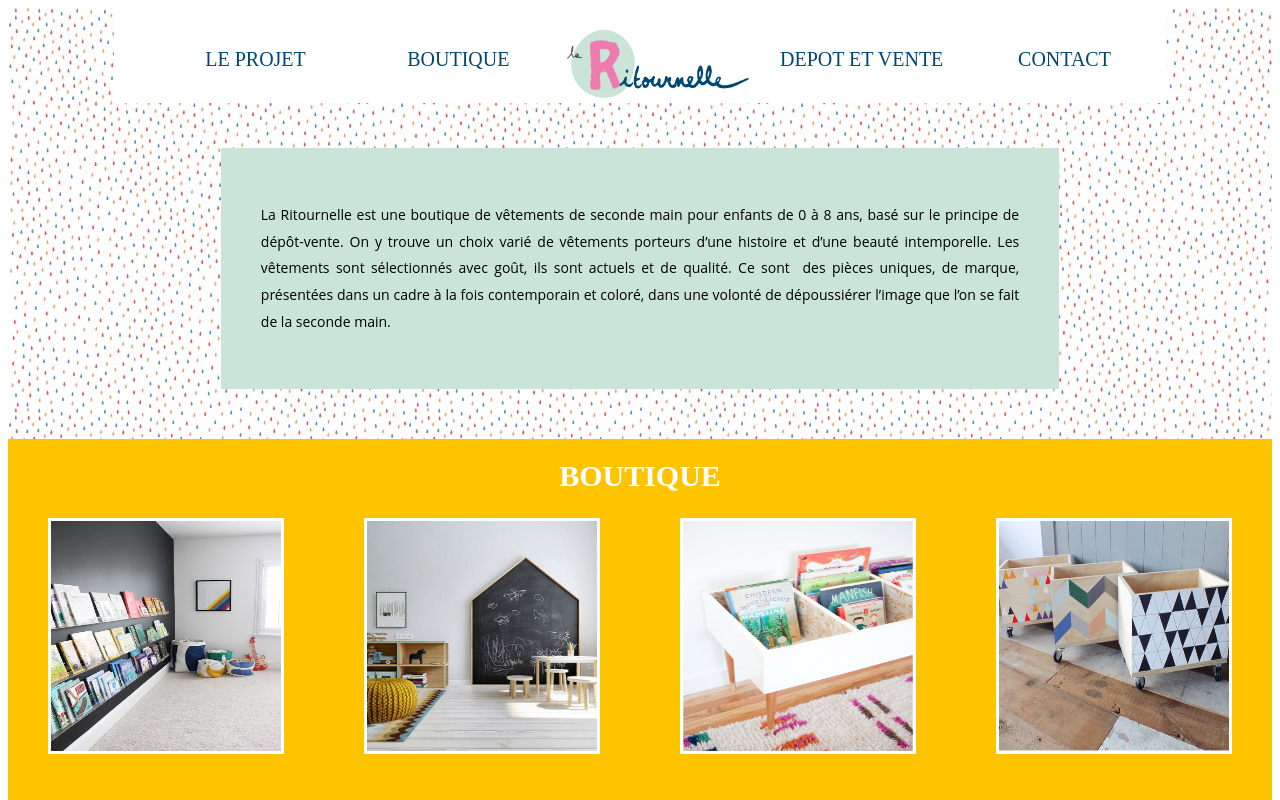
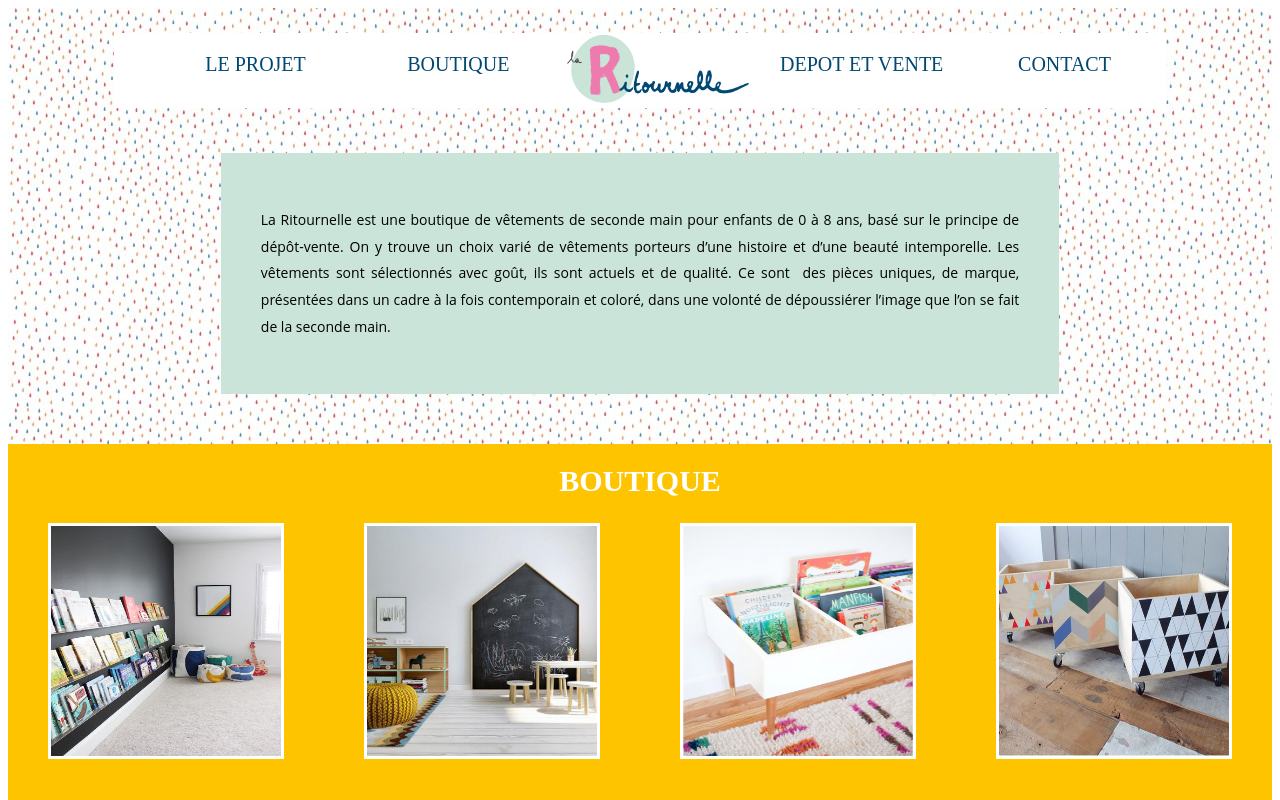
Before and after one commit to debraive/onepage, a plain HTML site: page Ritournelle/index.html in a window 1280 px wide. Shown: the top 800 px of the page. Drawn offline with Linux system fonts and the light colour scheme; a web font is replaced by a local one.

Commit message:
petits derniers

```diff
--- a/Ritournelle/styles.css
+++ b/Ritournelle/styles.css
@@ -7,6 +7,7 @@
 #menu{
   width: 100%;
   color: #FFFFFF;
+  padding-top: 25px;
 }
 
 ul {
@@ -14,9 +15,9 @@ ul {
   display: flex;
   margin: 0 auto;
   width: 80%;
-  height: 25px;
-  padding-top: 40px;
-  padding-bottom: 30px;
+  height: 35px;
+  padding-top: 20px;
+  padding-bottom: 20px;
   margin-bottom: 45px;
   background-color: #FFFFFF;
   justify-content: space-between;
@@ -31,6 +32,7 @@ li {
   color: black;
   float: left;
   text-align: center;
+
 
 
  }
```
Also changed, not shown: Ritournelle/images/depot.jpg, Ritournelle/images/depot1.jpg, Ritournelle/images/depot2.jpg.
